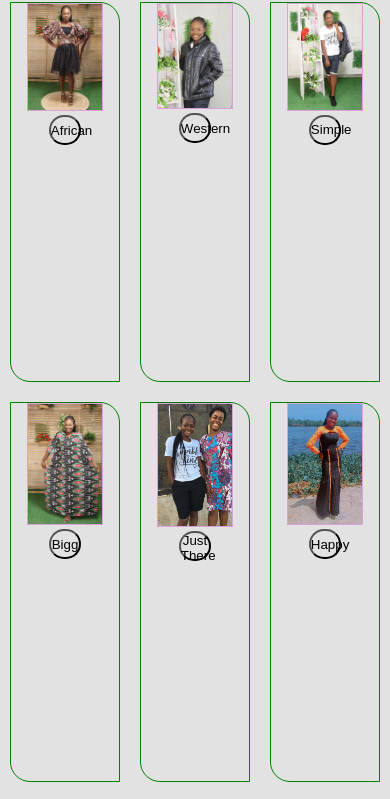
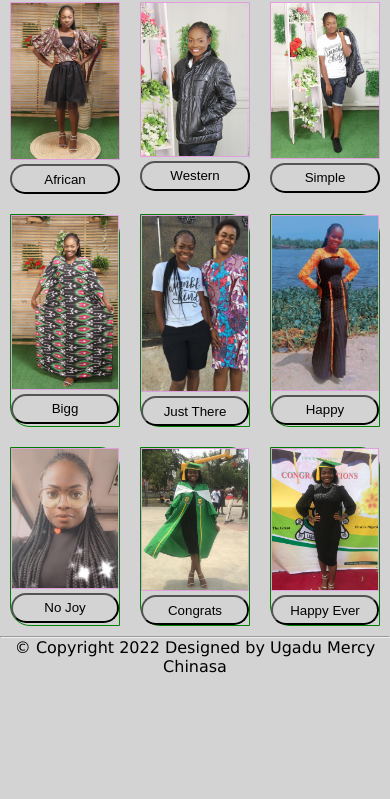
Before and after one commit to MercyEarls/My-Photo-Gallery, a plain HTML site: page index.html in a window 390 px wide. Shown: the part 145-944 px from the top of the page. After the commit the page ends 844 px from the top, so only its background shows below. Drawn offline with Linux system fonts and the light colour scheme.

Commit message:
Update main.css

```diff
--- a/css/main.css
+++ b/css/main.css
@@ -5,11 +5,7 @@
     background-color: #f1f1f1;
 }
 
- @media (max-width: 480px) {
-     *{
-        background-color: #e2e2e2;
-     }
-        }
+
 
 html{
     font-family: Verdana, Geneva, Tahoma, sans-serif;
@@ -28,6 +24,7 @@ html{
     text-align: center;
 }
 
+
 /* row1div1 */
 .container .row1{
     display: flex;
@@ -36,6 +33,8 @@ html{
     width: 100%;
     justify-content: space-between;
 }
+
+
 
 .r1{
     border-radius: 0 20px 0 20px;
@@ -57,6 +56,7 @@ html{
 
 }
 
+
 .btn{
     width: 30%;
     height: 30px;
@@ -65,6 +65,47 @@ html{
 .btn:hover{
     background-color: plum;
     height: 35px;
+}
+
+@media (max-width: 480px) {
+    * {
+        background-color: #d3d3d3;
+    }
+
+        .container .row1{
+            /* display: flex; */
+            text-align: center;
+            min-height: 160px;
+             width: 100%;
+            justify-content: space-between;
+        }
+
+        .row1 .r1{
+
+            /* align-items: center; */
+            justify-content: center;
+            /* margin: 10px; */
+            width: 100%;
+        }
+
+        .row1 .r1 img{
+            width: 100%;
+            height: auto;
+            border: 1px solid plum;
+
+        }
+
+
+        .btn{
+
+            border-radius: 15px;
+            width: 100%;
+        }
+        .btn:hover{
+            background-color: plum;
+            height: 35px;
+        }
+
 }
 /* row1div2 */
 .container .row2{
@@ -85,6 +126,44 @@ html{
     width: 70%;
     height: auto;
     border: 1px solid plum;
+
+}
+
+@media (max-width: 480px) {
+
+        .container .row2{
+            /* display: flex; */
+            text-align: center;
+            min-height: 160px;
+             width: 100%;
+            justify-content: space-between;
+        }
+
+        .row2 .r1{
+
+            /* align-items: center; */
+            justify-content: center;
+            /* margin: 10px; */
+            width: 100%;
+        }
+
+        .row2 .r1 img{
+            width: 100%;
+            height: auto;
+            border: 1px solid plum;
+
+        }
+
+
+        .btn{
+
+            border-radius: 15px;
+            width: 100%;
+        }
+        .btn:hover{
+            background-color: plum;
+            height: 35px;
+        }
 
 }
 /* row1div3 */
@@ -109,7 +188,7 @@ html{
 
 }
 
-/* row2div1 */
+/* row3div1 */
 .container .row3{
     display: flex;
     text-align: center;
@@ -118,7 +197,7 @@ html{
     justify-content: space-between;
 }
 
-.row1 .r1{
+.row3 .r1{
     border: 1px solid green;
     align-items: center;
     justify-content: center;
@@ -135,6 +214,49 @@ html{
     background-color: plum;
     height: 35px;
 }
+
+
+@media (max-width: 480px) {
+    * {
+        background-color: #d3d3d3;
+    }
+
+        .container .row3{
+            /* display: flex; */
+            text-align: center;
+            min-height: 160px;
+             width: 100%;
+            justify-content: space-between;
+        }
+
+        .row3 .r1{
+
+            /* align-items: center; */
+            justify-content: center;
+            /* margin: 10px; */
+            width: 100%;
+        }
+
+        .row3 .r1 img{
+            width: 100%;
+            height: auto;
+            border: 1px solid plum;
+
+        }
+
+
+        .btn{
+
+            border-radius: 15px;
+            width: 100%;
+        }
+        .btn:hover{
+            background-color: plum;
+            height: 35px;
+        }
+
+}
+
 .footer{
     text-align: center;
 }
```
